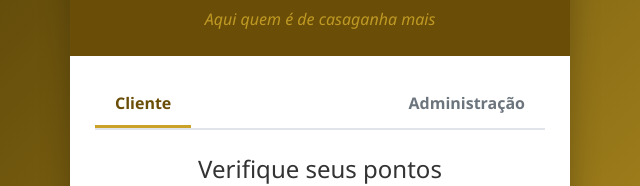
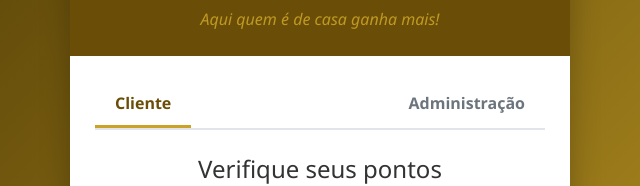
Before and after one commit to Seomar-lima/DECKBAR-AQUIEMEULUGAR, a plain HTML site: page index.html in a window 1280 px wide. Shown: the part 254-440 px from the top of the page, 320-960 px from the left. Drawn offline with nearby package versions, Linux system fonts and the light colour scheme.

Commit message:
Update index.html

```diff
--- a/index.html
+++ b/index.html
@@ -13,7 +13,7 @@
         <!-- Cabeçalho com Logo -->
         <div class="logo-container">
             <div class="logo">DECK BAR</div>
-            <div class="slogan">Aqui quem é de casaganha mais</div>
+            <div class="slogan">Aqui quem é de casa ganha mais!</div>
         </div>
 
         <!-- Área de Conteúdo -->
```
